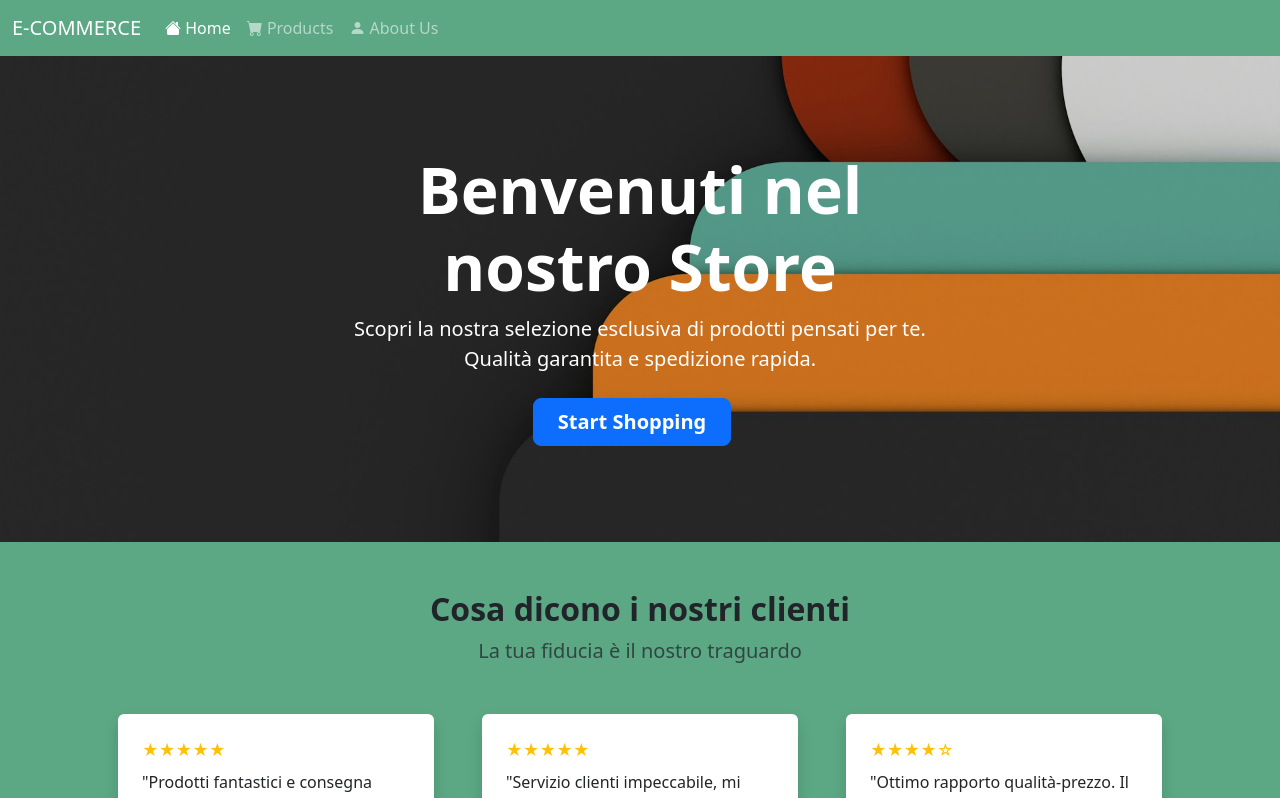
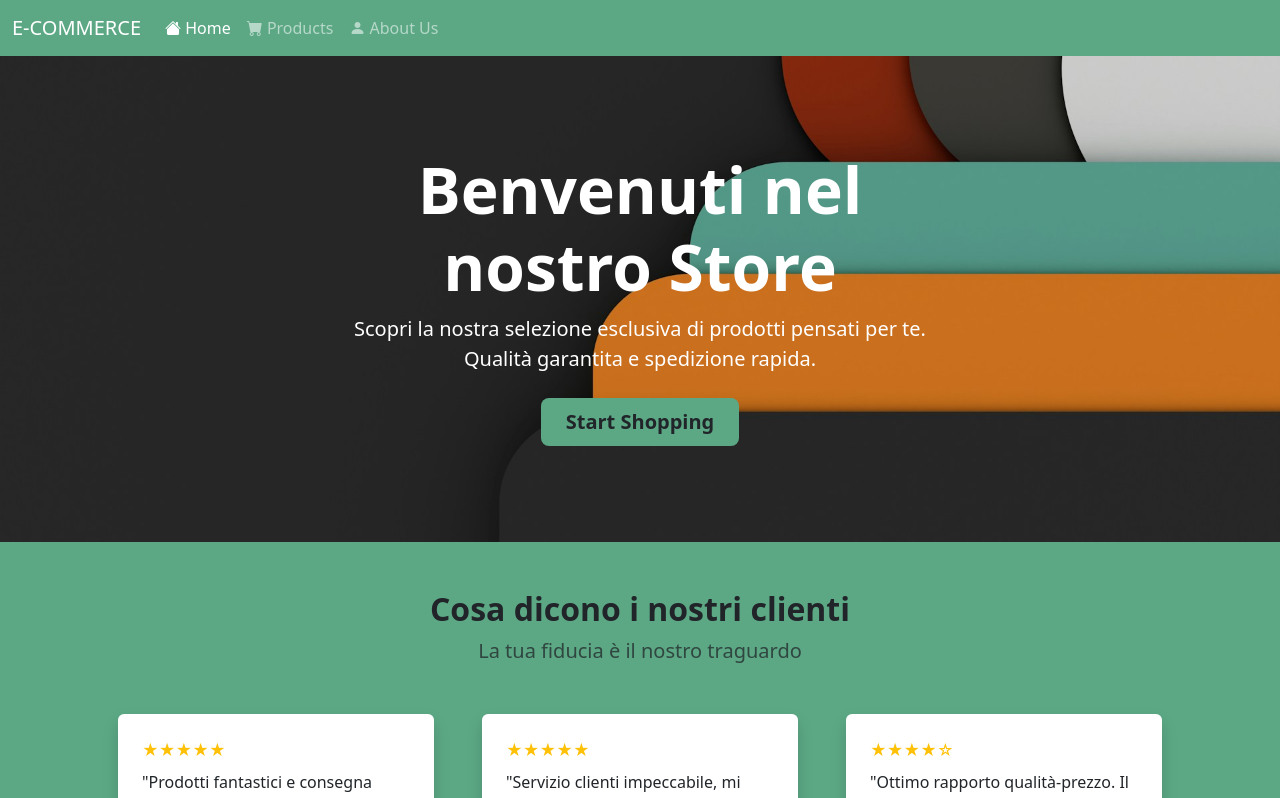
Before and after one commit to gabriele-fontana/react-router, a React (Vite) app: page / in a window 1280 px wide. Shown: the top 798 px of the page. Built offline with nearby package versions, Linux system fonts and the light colour scheme.

Commit message:
style: enhance button styling and layout adjustments on Homepage and Products pages

```diff
--- a/src/index.css
+++ b/src/index.css
@@ -3,7 +3,9 @@
     padding: 0;
     box-sizing: border-box;
 }
-
+#btn {
+    background-color: rgb(92, 168, 133);
+}
 #heroSection{
     background-image: url(./assets/hero-bg.jpg);
     background-size: cover;
@@ -20,3 +22,12 @@
 .navbar{
     background-color:rgb(92, 168, 133) ;
 }
+#valuesSection, #missionSection{
+    i, h2{
+        color: rgb(92, 168, 133);
+    }
+}
+
+.product-page{
+    background-color: rgb(241, 241, 241);
+}
--- a/src/pages/Homepage.jsx
+++ b/src/pages/Homepage.jsx
@@ -18,8 +18,8 @@ export default function Homepage() {
                                     Scopri la nostra selezione esclusiva di prodotti pensati per te.
                                     Qualità garantita e spedizione rapida.
                                 </p>
-                                <div className="d-grid gap-3 d-sm-flex justify-content-sm-center">
-                                    <Link to="/products" className="btn btn-primary btn-lg px-4 me-sm-3 fw-bold">
+                                <div className="gap-3 d-sm-flex justify-content-sm-center">
+                                    <Link to="/products" className="btn btn-lg px-4 fw-bold" id='btn'>
                                         Start Shopping
                                     </Link>
                                 </div>
--- a/src/pages/Products.jsx
+++ b/src/pages/Products.jsx
@@ -22,12 +22,13 @@ export default function Products(){
     return  (
         <>
             <AppNavbar></AppNavbar>
+            <div className="product-page">
                 <div className="container">
                     <h1>Products</h1>
                     <div className="row">
                         {products.map(product => (
-                        <div key={product.id} className="col-md-3">
-                            <div className="card mb-4">
+                            <div key={product.id} className="col-md-6 col-lg-3" >
+                                <div className="card mb-4 p-2">
                                     <img src={product.image} className="card-img-top" alt={product.title} style={{ height: '200px', objectFit: 'contain' }} />
                                     <div className="card-body">
                                         <h5 className="card-title text-truncate">{product.title}</h5>
@@ -38,6 +39,7 @@ export default function Products(){
                         ))}
                     </div>
                 </div>
+            </div>
         </>
     )
 
```
Lines whose indentation alone changed are shown as unchanged.
